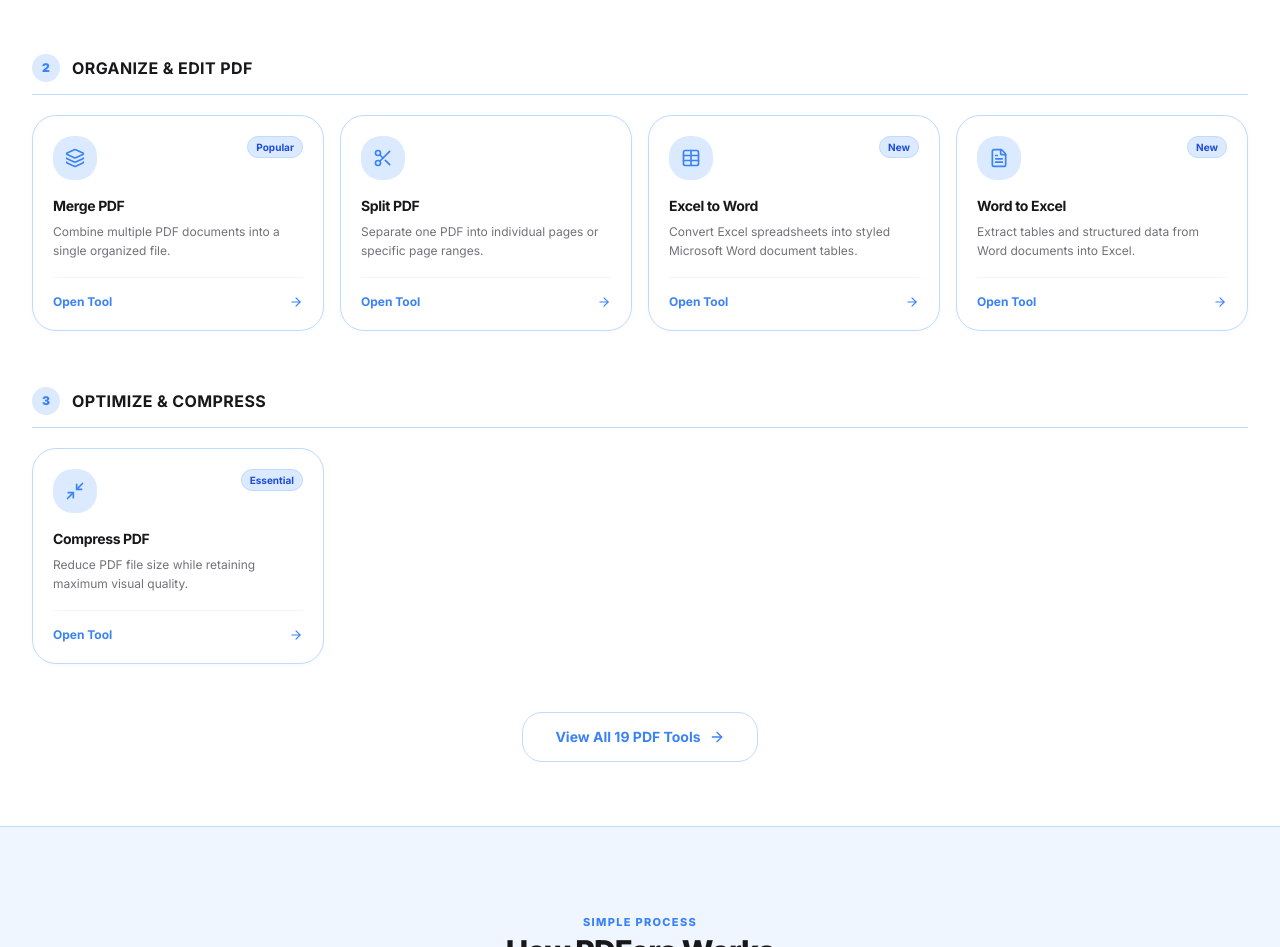
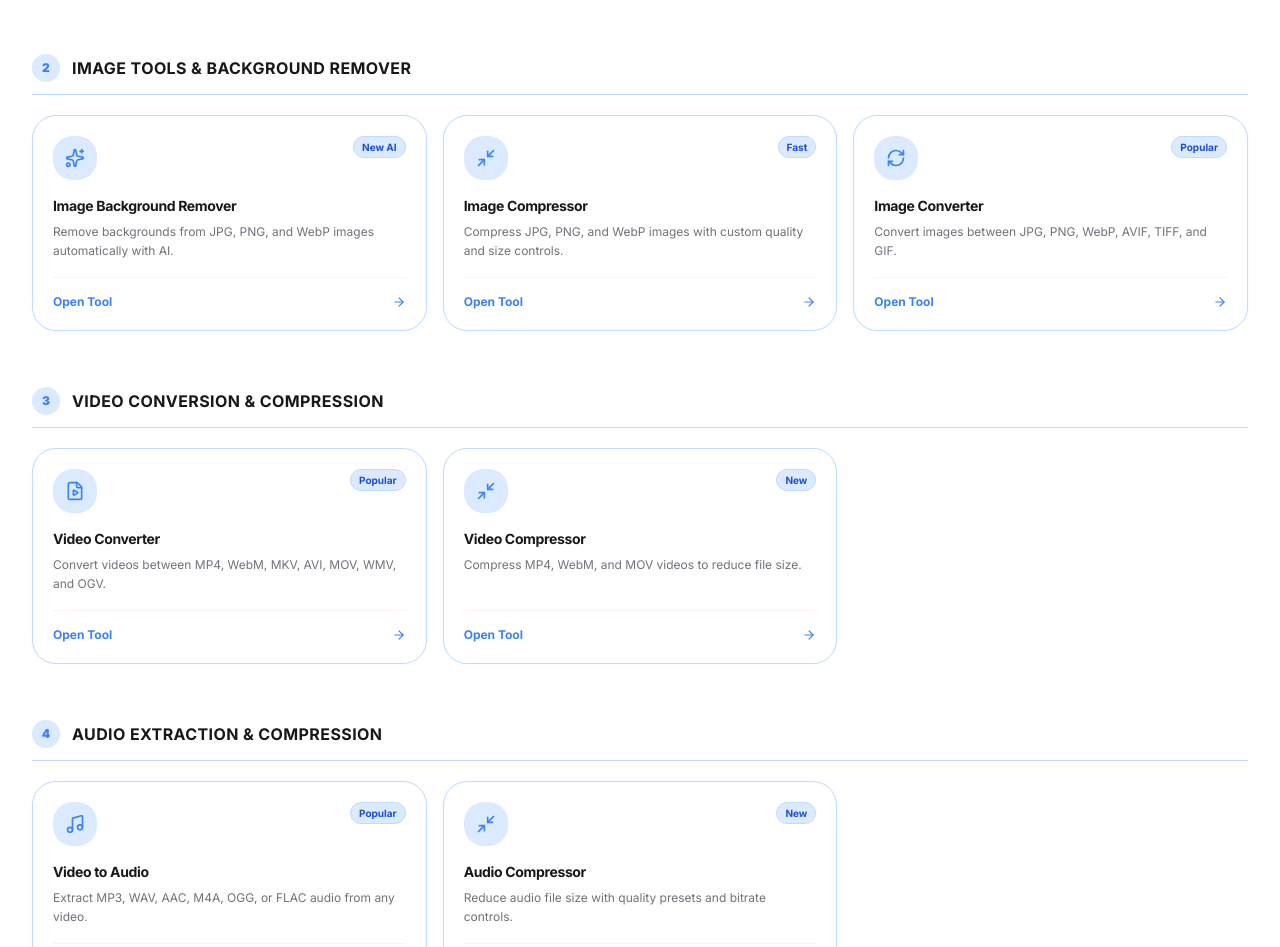
Before and after one commit to nimradeveloper812-collab/PDFora, a React (Vite) app: page / in a window 1280 px wide. Shown: the part 1665-2612 px from the top of the page. Built offline with nearby package versions, Linux system fonts and the light colour scheme; a web font is replaced by a local one.

Commit message:
Fix Docker build: use cross-platform ffmpeg-static and native Linux ffmpeg

```diff
--- a/src/pages/Home.jsx
+++ b/src/pages/Home.jsx
@@ -144,9 +144,12 @@ export default function Home() {
       t.shortDesc.toLowerCase().includes(searchQuery.toLowerCase())
   );
 
-  const convertTools  = TOOLS.filter(t => t.category.startsWith('convert'));
-  const organizeTools = TOOLS.filter(t => t.category === 'organize');
-  const optimizeTools = TOOLS.filter(t => t.category === 'optimize');
+  const pdfConvertTools = TOOLS.filter(t => t.category.startsWith('convert'));
+  const documentTools   = TOOLS.filter(t => t.category === 'organize');
+  const imageTools      = TOOLS.filter(t => t.category === 'image');
+  const videoTools      = TOOLS.filter(t => t.category === 'video');
+  const audioTools      = TOOLS.filter(t => t.category === 'audio');
+  const optimizeTools   = TOOLS.filter(t => t.category === 'optimize');
 
   return (
     <div className="pt-16 min-h-screen">
@@ -527,32 +530,52 @@ export default function Home() {
 
           <div className="space-y-14">
 
-            {/* Category: Convert */}
-            {convertTools.length > 0 && (
+            {/* Category 1: PDF Conversion */}
+            {pdfConvertTools.length > 0 && (
               <div>
                 <CategoryHeader number="1" title="Convert to &amp; from PDF" />
                 <div className="grid grid-cols-1 sm:grid-cols-2 lg:grid-cols-4 gap-4">
-                  {convertTools.map(tool => <ToolCard key={tool.id} tool={tool} />)}
+                  {pdfConvertTools.map(tool => <ToolCard key={tool.id} tool={tool} />)}
                 </div>
               </div>
             )}
 
-            {/* Category: Organize */}
-            {organizeTools.length > 0 && (
+            {/* Category 2: Image Tools */}
+            {imageTools.length > 0 && (
               <div>
-                <CategoryHeader number="2" title="Organize &amp; Edit PDF" />
-                <div className="grid grid-cols-1 sm:grid-cols-2 lg:grid-cols-4 gap-4">
-                  {organizeTools.map(tool => <ToolCard key={tool.id} tool={tool} />)}
+                <CategoryHeader number="2" title="Image Tools &amp; Background Remover" />
+                <div className="grid grid-cols-1 sm:grid-cols-2 lg:grid-cols-3 gap-4">
+                  {imageTools.map(tool => <ToolCard key={tool.id} tool={tool} />)}
                 </div>
               </div>
             )}
 
-            {/* Category: Optimize */}
-            {optimizeTools.length > 0 && (
+            {/* Category 3: Video Tools */}
+            {videoTools.length > 0 && (
               <div>
-                <CategoryHeader number="3" title="Optimize &amp; Compress" />
+                <CategoryHeader number="3" title="Video Conversion &amp; Compression" />
+                <div className="grid grid-cols-1 sm:grid-cols-2 lg:grid-cols-3 gap-4">
+                  {videoTools.map(tool => <ToolCard key={tool.id} tool={tool} />)}
+                </div>
+              </div>
+            )}
+
+            {/* Category 4: Audio Tools */}
+            {audioTools.length > 0 && (
+              <div>
+                <CategoryHeader number="4" title="Audio Extraction &amp; Compression" />
+                <div className="grid grid-cols-1 sm:grid-cols-2 lg:grid-cols-3 gap-4">
+                  {audioTools.map(tool => <ToolCard key={tool.id} tool={tool} />)}
+                </div>
+              </div>
+            )}
+
+            {/* Category 5: Organize & Optimize */}
+            {(documentTools.length > 0 || optimizeTools.length > 0) && (
+              <div>
+                <CategoryHeader number="5" title="Organize, Edit &amp; Optimize" />
                 <div className="grid grid-cols-1 sm:grid-cols-2 lg:grid-cols-4 gap-4">
-                  {optimizeTools.map(tool => <ToolCard key={tool.id} tool={tool} />)}
+                  {[...documentTools, ...optimizeTools].map(tool => <ToolCard key={tool.id} tool={tool} />)}
                 </div>
               </div>
             )}
```
